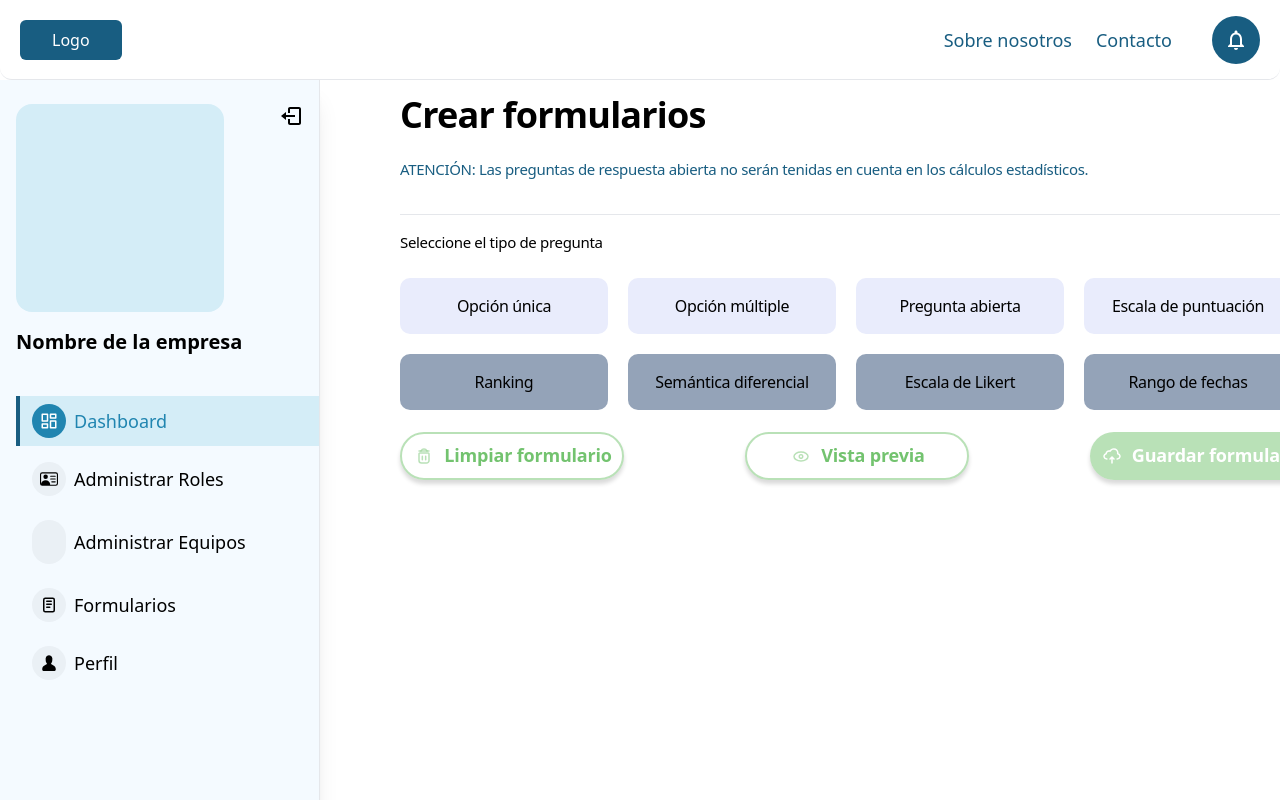
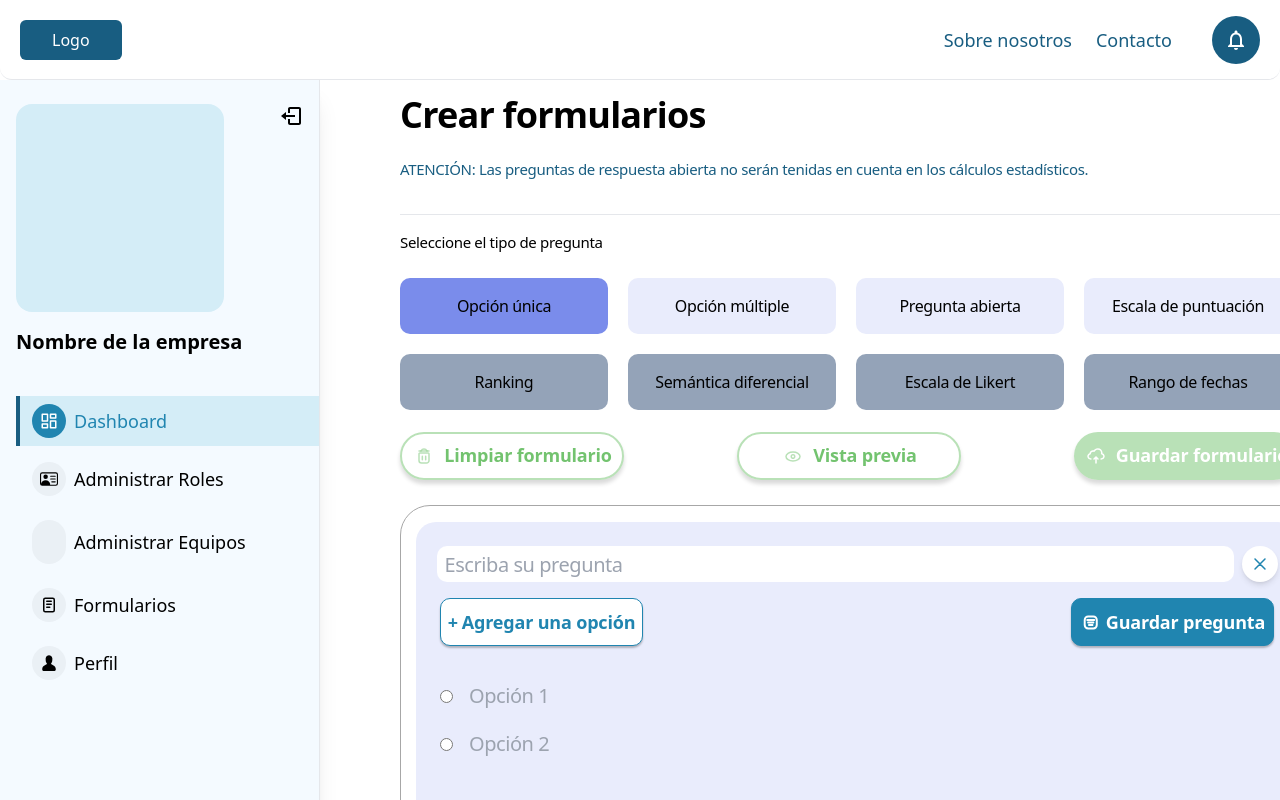
Before and after one commit to No-Country/s9-10-node-react, a React (Vite) app in the folder client/: page /user/forms/create in a window 1280 px wide. Both pictures are taken after a click on the button "Opción única". Shown: the top 800 px of the page. Built offline with nearby package versions, Linux system fonts and the light colour scheme; some icons are missing.

Commit message:
add create forms page

```diff
--- a/client/src/pages/CreateForms/CreateForms.tsx
+++ b/client/src/pages/CreateForms/CreateForms.tsx
@@ -1,12 +1,147 @@
+import { useState } from 'react';
 import { MenuButtons, OptionsButtons, TitleScreen } from './components';
+import { useScreenSize } from '../../hooks';
+
+const DEFAULTRADIOBUTTONS = [
+  {
+    id: 1,
+    title: 'Opción',
+  },
+  {
+    id: 2,
+    title: 'Opción',
+  },
+];
 
 function CreateForms() {
+  const { width } = useScreenSize();
+  const [showOneOptionDiv, setShowOneOptionDiv] = useState(false);
+  const [radioButtons, setRadioButtons] = useState(DEFAULTRADIOBUTTONS);
+
+  function addRadioButtons() {
+    setRadioButtons((prevRadioButtons) => [
+      ...prevRadioButtons,
+      { id: prevRadioButtons.length + 1, title: 'Opción' },
+    ]);
+  }
+
   return (
     <article className='md:ml-40 relative'>
       <div className='w-full h-[4.3125rem] bg-[#E9ECFC] absolute -top-5 left-0 rounded-b-2xl md:hidden -z-20' />
       <TitleScreen />
-      <MenuButtons />
+      <MenuButtons setShowOneOptionDiv={setShowOneOptionDiv} />
       <OptionsButtons />
+      <div
+        className={`flex flex-col w-[21rem] min-h-[22rem] mt-[1.62rem] rounded-[0.625rem] border-[1px] border-solid border-black mx-auto
+        md:w-[57.125rem] md:min-h-[40rem] md:rounded-[1.875rem] md:border-[#A7A7A7] md:mx-0`}
+      >
+        {showOneOptionDiv ? (
+          <div
+            className={`flex flex-col w-[19rem] min-h-52 rounded-[1.25rem] bg-[#E9ECFC] mx-auto my-4 md:w-[55.125rem]
+          md:min-h-[20rem] `}
+          >
+            <div className='flex w-full items-center justify-center mt-4 gap-2 md:mt-6'>
+              <input
+                type='text'
+                placeholder='Escriba su pregunta'
+                className={`w-60 h-6 bg-white rounded-[0.625rem] px-2 md:w-[49.8125rem] md:h-9 text-base font-normal leading-6 tracking-[-0.022rem] text-[#0000007f] md:text-xl md:leading-7 md:tracking-[-0.0275rem]`}
+              />
+              <button className='flex items-center justify-center bg-white w-6 h-6 rounded-full shadow-md md:w-9 md:h-9'>
+                <svg
+                  xmlns='http://www.w3.org/2000/svg'
+                  width='24'
+                  height='24'
+                  viewBox='0 0 24 24'
+                  fill='none'
+                >
+                  <path
+                    d='M6.46967 16.4697C6.17678 16.7626 6.17678 17.2374 6.46967 17.5303C6.76256 17.8232 7.23744 17.8232 7.53033 17.5303L6.46967 16.4697ZM12.5303 12.5303C12.8232 12.2374 12.8232 11.7626 12.5303 11.4697C12.2374 11.1768 11.7626 11.1768 11.4697 11.4697L12.5303 12.5303ZM11.4697 11.4697C11.1768 11.7626 11.1768 12.2374 11.4697 12.5303C11.7626 12.8232 12.2374 12.8232 12.5303 12.5303L11.4697 11.4697ZM17.5303 7.53033C17.8232 7.23744 17.8232 6.76256 17.5303 6.46967C17.2374 6.17678 16.7626 6.17678 16.4697 6.46967L17.5303 7.53033ZM12.5303 11.4697C12.2374 11.1768 11.7626 11.1768 11.4697 11.4697C11.1768 11.7626 11.1768 12.2374 11.4697 12.5303L12.5303 11.4697ZM16.4697 17.5303C16.7626 17.8232 17.2374 17.8232 17.5303 17.5303C17.8232 17.2374 17.8232 16.7626 17.5303 16.4697L16.4697 17.5303ZM11.4697 12.5303C11.7626 12.8232 12.2374 12.8232 12.5303 12.5303C12.8232 12.2374 12.8232 11.7626 12.5303 11.4697L11.4697 12.5303ZM7.53033 6.46967C7.23744 6.17678 6.76256 6.17678 6.46967 6.46967C6.17678 6.76256 6.17678 7.23744 6.46967 7.53033L7.53033 6.46967ZM7.53033 17.5303L12.5303 12.5303L11.4697 11.4697L6.46967 16.4697L7.53033 17.5303ZM12.5303 12.5303L17.5303 7.53033L16.4697 6.46967L11.4697 11.4697L12.5303 12.5303ZM11.4697 12.5303L16.4697 17.5303L17.5303 16.4697L12.5303 11.4697L11.4697 12.5303ZM12.5303 11.4697L7.53033 6.46967L6.46967 7.53033L11.4697 12.5303L12.5303 11.4697Z'
+                    fill='#2085B0'
+                  />
+                </svg>
+              </button>
+            </div>
+            <div className='order-1 md:order-2'>
+              {radioButtons.map((radioButton) => (
+                <div
+                  key={radioButton.id}
+                  className={`flex items-center justify-start gap-4 ml-4 mt-5 md:mb-5 md:ml-6`}
+                >
+                  <input type='radio' name='one' />
+                  <input
+                    type='text'
+                    placeholder={`${radioButton.title} ${radioButton.id}`}
+                    className={`bg-transparent text-black text-base font-normal leading-6 tracking-[-0.022rem] md:text-xl md:leading-7
+                    md:tracking-[-0.0275rem]`}
+                  />
+                </div>
+              ))}
+            </div>
+            <div
+              className={`flex items-center justify-center gap-2 mt-6 mb-4 order-2 md:order-1 md:mt-4 md:w-[52.125rem] md:mx-6 md:justify-between`}
+            >
+              <button
+                onClick={addRadioButtons}
+                className={`flex items-center justify-center w-[8.5rem] h-8 gap-1 rounded-[0.625rem] border-[1px] border-solid
+                border-[#2085B0] shadow-custom2 bg-white md:w-[12.6875rem] md:h-12`}
+              >
+                <span
+                  className={`text-[#2085B0] text-sm font-extrabold leading-[1.94863rem] tracking-[-0.0075rem] md:text-lg
+                md:leading-[1.94863rem] md:tracking-[-0.01125rem]`}
+                >
+                  +
+                </span>
+                <span
+                  className={`text-[#2085B0] text-xs font-bold leading-[1.94863rem] tracking-[-0.0075rem] md:text-lg
+                md:leading-[1.94863rem] md:tracking-[-0.01125rem]`}
+                >
+                  Agregar una opción
+                </span>
+              </button>
+              <button
+                onClick={addRadioButtons}
+                className={`flex items-center justify-center w-[8.5rem] h-8 gap-1 rounded-[0.625rem] border-[1px] border-solid
+                border-[#2085B0] shadow-custom2 bg-[#2085B0] md:w-[12.6875rem] md:h-12`}
+              >
+                <svg
+                  xmlns='http://www.w3.org/2000/svg'
+                  width={width > 768 ? '22' : '17'}
+                  height={width > 768 ? '21' : '16'}
+                  viewBox='0 0 17 16'
+                  fill='none'
+                >
+                  <path
+                    fill-rule='evenodd'
+                    clip-rule='evenodd'
+                    d='M3.63672 5.99967C3.63672 4.52692 4.83063 3.33301 6.30339 3.33301H10.3034C11.7761 3.33301 12.9701 4.52692 12.9701 5.99967V9.99967C12.9701 11.4724 11.7761 12.6663 10.3034 12.6663H6.30339C4.83063 12.6663 3.63672 11.4724 3.63672 9.99967V5.99967Z'
+                    stroke='white'
+                    stroke-width='1.5'
+                    stroke-linecap='round'
+                    stroke-linejoin='round'
+                  />
+                  <path
+                    d='M10.9701 6.75C11.3843 6.75 11.7201 6.41421 11.7201 6C11.7201 5.58579 11.3843 5.25 10.9701 5.25V6.75ZM5.63672 5.25C5.22251 5.25 4.88672 5.58579 4.88672 6C4.88672 6.41421 5.22251 6.75 5.63672 6.75V5.25ZM10.3034 8.75C10.7176 8.75 11.0534 8.41421 11.0534 8C11.0534 7.58579 10.7176 7.25 10.3034 7.25V8.75ZM6.30339 7.25C5.88917 7.25 5.55339 7.58579 5.55339 8C5.55339 8.41421 5.88917 8.75 6.30339 8.75V7.25ZM9.63672 10.75C10.0509 10.75 10.3867 10.4142 10.3867 10C10.3867 9.58579 10.0509 9.25 9.63672 9.25V10.75ZM6.97005 9.25C6.55584 9.25 6.22005 9.58579 6.22005 10C6.22005 10.4142 6.55584 10.75 6.97005 10.75V9.25ZM10.9701 5.25H5.63672V6.75H10.9701V5.25ZM10.3034 7.25H6.30339V8.75H10.3034V7.25ZM9.63672 9.25H6.97005V10.75H9.63672V9.25Z'
+                    fill='white'
+                  />
+                </svg>
+                <span
+                  className={`text-white text-xs font-bold leading-[1.94863rem] tracking-[-0.0075rem] md:text-lg md:leading-[1.94863rem]
+                md:tracking-[-0.01125rem]`}
+                >
+                  Guardar pregunta
+                </span>
+              </button>
+            </div>
+          </div>
+        ) : (
+          <p
+            className={`text-[#0000004c] text-xl font-normal leading-7 tracking-[-0.0275rem] mx-auto mt-12 w-72 md:text-4xl md:font-bold
+            md:leading-[3.375rem] md:tracking-[-0.0495rem] md:w-[42.1875rem] md:mt-44`}
+          >
+            Seleccione un tipo de pregunta para comenzar.
+          </p>
+        )}
+      </div>
     </article>
   );
 }
--- a/client/src/pages/CreateForms/components/CustomButton/CustomButton.tsx
+++ b/client/src/pages/CreateForms/components/CustomButton/CustomButton.tsx
@@ -1,17 +1,32 @@
 interface CustomButtonProps {
+  isSelected?: number;
+  id?: number;
   label: string;
   isEnabled: boolean;
   handleClick?: () => void;
+  handleGetId: (id: number) => void;
 }
 
-function CustomButton({ label, isEnabled, handleClick }: CustomButtonProps) {
+function CustomButton({
+  isSelected = 0,
+  id = 1000,
+  label,
+  isEnabled,
+  handleClick,
+  handleGetId,
+}: CustomButtonProps) {
   return (
     <button
-      className={`flex items-center justify-center w-[21rem] h-10 rounded-[0.625rem] bg-[#E9ECFC] text-black text-xl font-normal
+      className={`flex items-center justify-center w-[21rem] h-10 rounded-[0.625rem] text-black text-xl font-normal
           leading-7 tracking-[-0.0275rem] hover:bg-[#7A8CEB] transition-colors duration-300 ${
             !isEnabled && 'disabled:bg-slate-400'
-          } md:w-[13rem] md:h-14 md:text-base md:leading-6 md:tracking-[-0.022rem]`}
-      onClick={handleClick}
+          } md:w-[13rem] md:h-14 md:text-base md:leading-6 md:tracking-[-0.022rem] ${
+        isSelected === id ? 'bg-[#7A8CEB]' : 'bg-[#E9ECFC]'
+      }`}
+      onClick={() => {
+        handleClick();
+        handleGetId(id);
+      }}
       disabled={!isEnabled}
     >
       {label}
--- a/client/src/pages/CreateForms/components/MenuButtons/MenuButtons.tsx
+++ b/client/src/pages/CreateForms/components/MenuButtons/MenuButtons.tsx
@@ -1,37 +1,71 @@
+import { useState } from 'react';
 import { CustomButton } from '..';
 import { useScreenSize } from '../../../../hooks';
 
-function MenuButtons() {
+interface MenuButtonsProps {
+  setShowOneOptionDiv: React.Dispatch<React.SetStateAction<boolean>>;
+}
+
+function MenuButtons({ setShowOneOptionDiv }: MenuButtonsProps) {
   const { width } = useScreenSize();
+  const [isSelected, setIsSelected] = useState<number>(0);
 
   return (
     <div className='flex flex-wrap w-full justify-center mt-4 gap-4 md:w-[57.125rem] md:mt-6 md:justify-start md:gap-5'>
       <CustomButton
+        id={1}
         label='Opción única'
         isEnabled={true}
-        handleClick={() => console.log('clicked')}
+        isSelected={isSelected}
+        handleClick={() => setShowOneOptionDiv(true)}
+        handleGetId={() => setIsSelected(1)}
       />
       <CustomButton
+        id={2}
+        isSelected={isSelected}
         label='Opción múltiple'
         isEnabled={true}
         handleClick={() => console.log('clicked')}
+        handleGetId={() => setIsSelected(2)}
       />
       <CustomButton
+        id={3}
         label='Pregunta abierta'
+        isSelected={isSelected}
         isEnabled={true}
         handleClick={() => console.log('clicked')}
+        handleGetId={() => setIsSelected(3)}
       />
       <CustomButton
+        id={4}
+        isSelected={isSelected}
         label='Escala de puntuación'
         isEnabled={true}
         handleClick={() => console.log('clicked')}
+        handleGetId={() => setIsSelected(4)}
       />
       {width > 768 && (
         <>
-          <CustomButton label='Ranking' isEnabled={false} />
-          <CustomButton label='Semántica diferencial' isEnabled={false} />
-          <CustomButton label='Escala de Likert' isEnabled={false} />
-          <CustomButton label='Rango de fechas' isEnabled={false} />
+          <CustomButton
+            label='Ranking'
+            isEnabled={false}
+            handleGetId={() => setIsSelected(5)}
+          />
+          <CustomButton
+            label='Semántica diferencial'
+            isEnabled={false}
+            handleGetId={() => setIsSelected(6)}
+          />
+          <CustomButton
+            label='Escala de Likert'
+            isEnabled={false}
+            handleGetId={() => setIsSelected(7)}
+          />
+          <CustomButton
+            label='Rango de fechas'
+            isEnabled={false}
+            handleGetId={() => setIsSelected(8)}
+          />
         </>
       )}
     </div>
```
Also changed, not shown: client/src/pages/CreateForms/components/OptionsButtons/OptionsButtons.tsx (+20 -12 lines).
